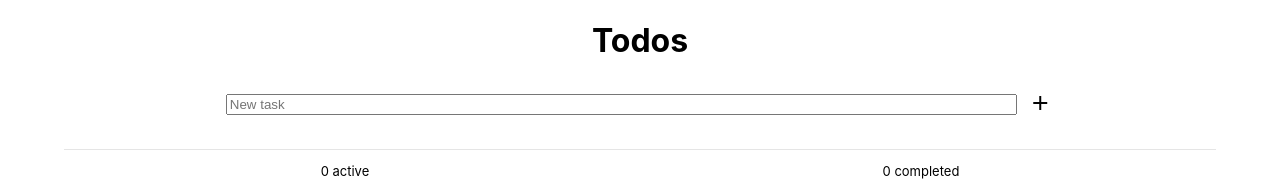
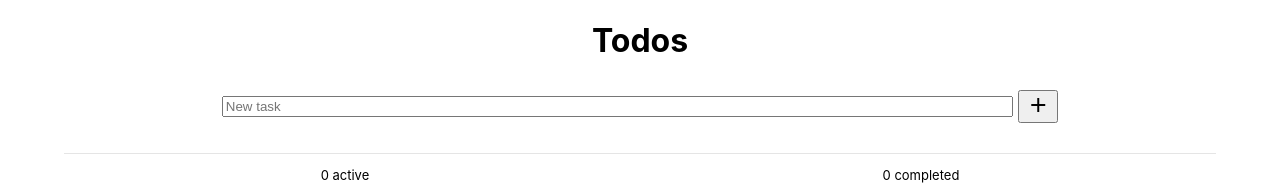
Before and after one commit to sarahbanashek/SimpleTodo, a React (Create React App) app: page / in a window 1280 px wide. Shown: the top 185 px of the page. Built offline with nearby package versions, Linux system fonts and the light colour scheme.

Commit message:
simplifying onClick

```diff
--- a/src/components/AddTodoItem.tsx
+++ b/src/components/AddTodoItem.tsx
@@ -29,8 +29,7 @@ export function AddTodoItem({ addTodo }: { addTodo: (val: string) => void }) {
       />
       <button
         type='button'
-        className='AddTodoItem-addButton icon-button'
-        onClick={() => submitNewTodo()}
+        onClick={submitNewTodo}
       >
       <span className='material-icons'>add</span>
       </button>
```
